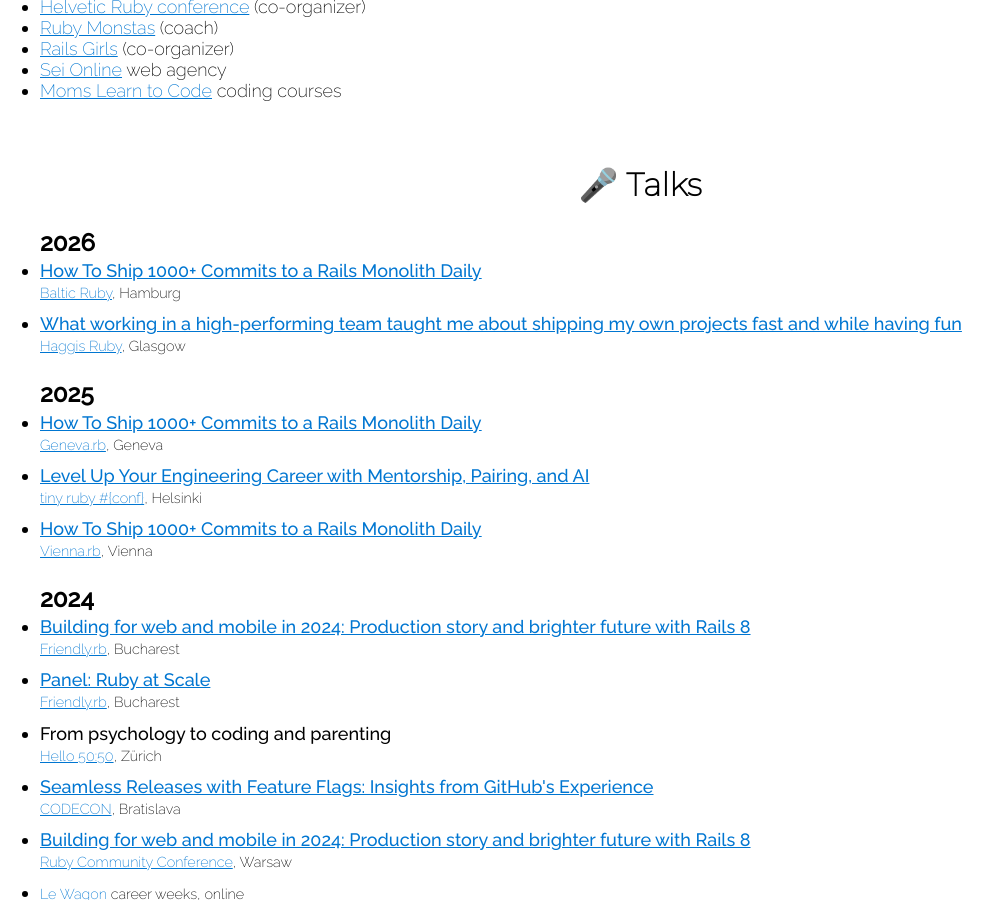
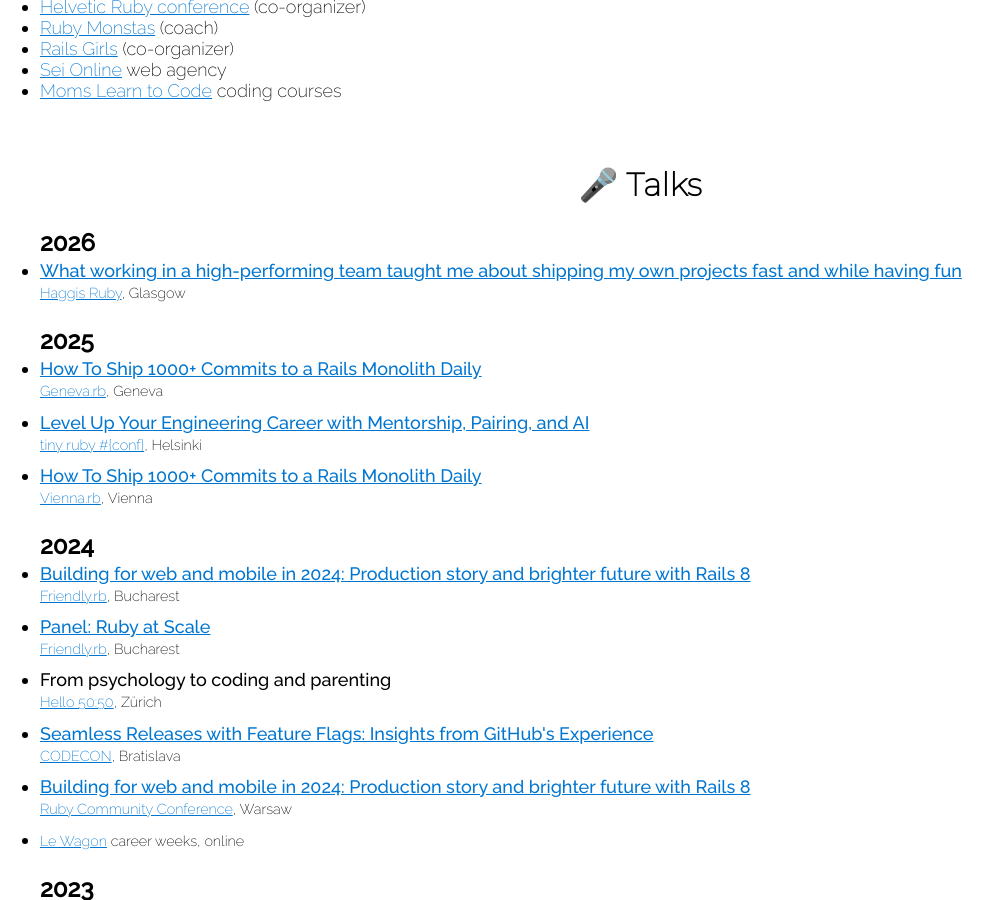
Before and after one commit to hharen/hharen, a Jekyll site: the page built from index.html, in a window 1280 px wide and 900 px high, scrolled down 667 px. Shown: the whole window, without its empty margins (0-1002 px from the left). Built offline with Jekyll 4.4.1, drawn with Linux system fonts in a browser that asks for light colours.

Commit message:
Remove Baltic Ruby talk as conf was cancelled

```diff
--- a/index.html
+++ b/index.html
@@ -20,11 +20,6 @@
 
   <h3>2026</h3>
   <ul class="talks-list">
-    <li>
-      <span class="bold talk"><a href="talks/1000_commits_baltic_ruby">How To Ship 1000+ Commits to a Rails Monolith Daily</a></span>
-      <br><span class="small"><a href="https://balticruby.org/lineup">Baltic Ruby</a>, Hamburg</span>
-    </li>
-
     <li>
       <span class="bold talk"><a href="talks/high_performing_teams">What working in a high-performing team taught me about shipping my own projects fast and while having fun</a></span>
       <br><span class="small"><a href="https://haggisruby.co.uk/">Haggis Ruby</a>, Glasgow</span>
```
